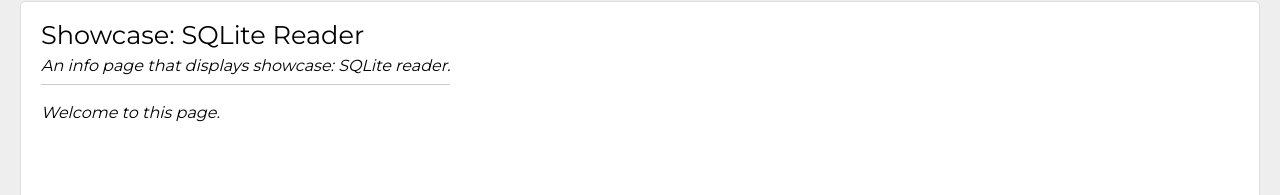
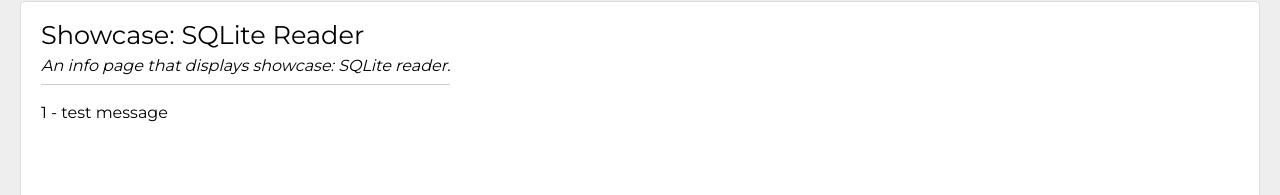
Before and after one commit to Entwickler-Club/dpodreact, a React (Create React App) app: page /showcaseSQLiteReader in a window 1280 px wide. Shown: the part 101-296 px from the top of the page. Built offline with nearby package versions, Linux system fonts and the light colour scheme.

Commit message:
add test data

```diff
--- a/src/system/components/PageShowcaseSQLiteReader.tsx
+++ b/src/system/components/PageShowcaseSQLiteReader.tsx
@@ -1,12 +1,23 @@
+import { useState } from 'react';
 import '../styles/showcaseSQLiteReader.scss';
 
 function PageShowcaseSQLiteReader() {
+
+	const [records] = useState([{ id: 1, message: "test message" }]);
 
 	return (
 		<div className="page page_showcaseSQLiteReader">
 			<h2 className="title">Showcase: SQLite Reader</h2>
 			<p className="description">An info page that displays showcase: SQLite reader.</p>
-			<p className="message">Welcome to this page.</p>
+			<div className="recordArea">
+				<ul>
+					{records.map((record: any) => (
+						<>
+							<li>{record.id} - {record.message}</li>
+						</>
+					))}
+				</ul>
+			</div>
 		</div>
 	)
 }
```
